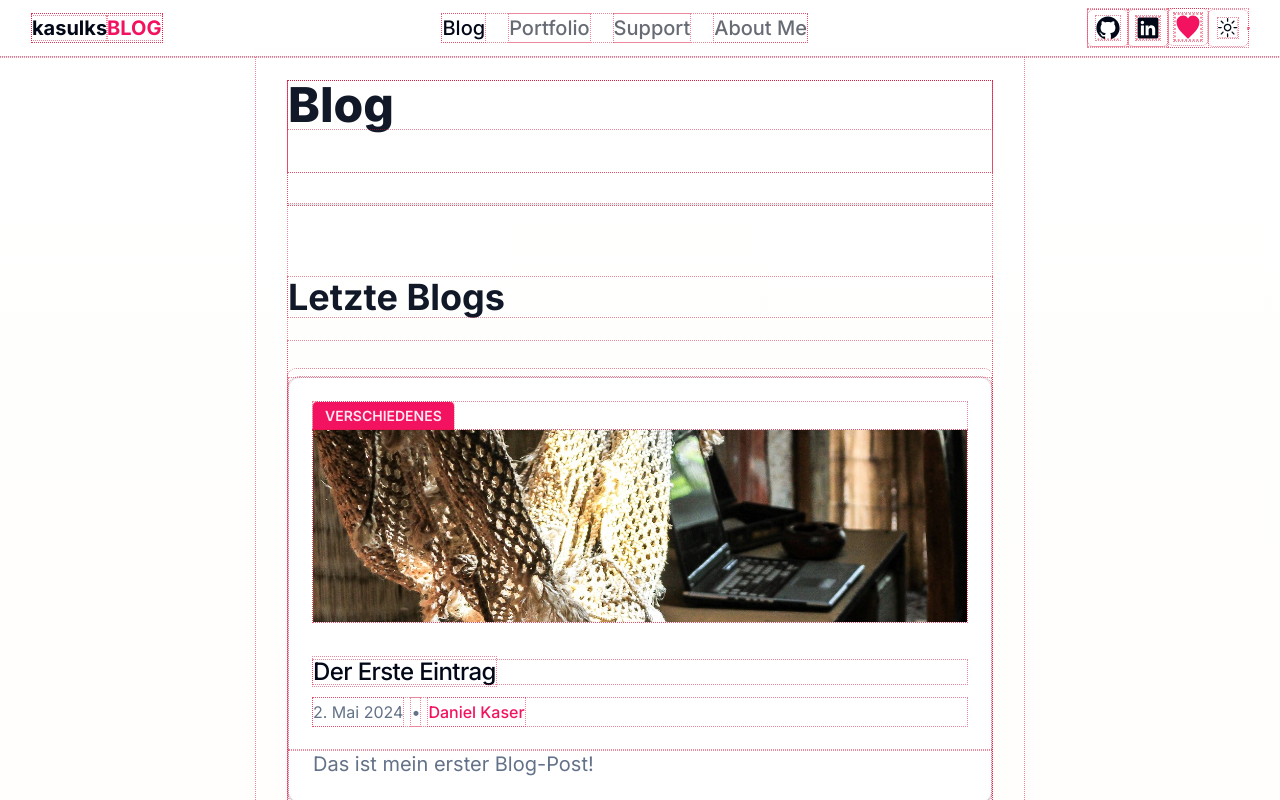
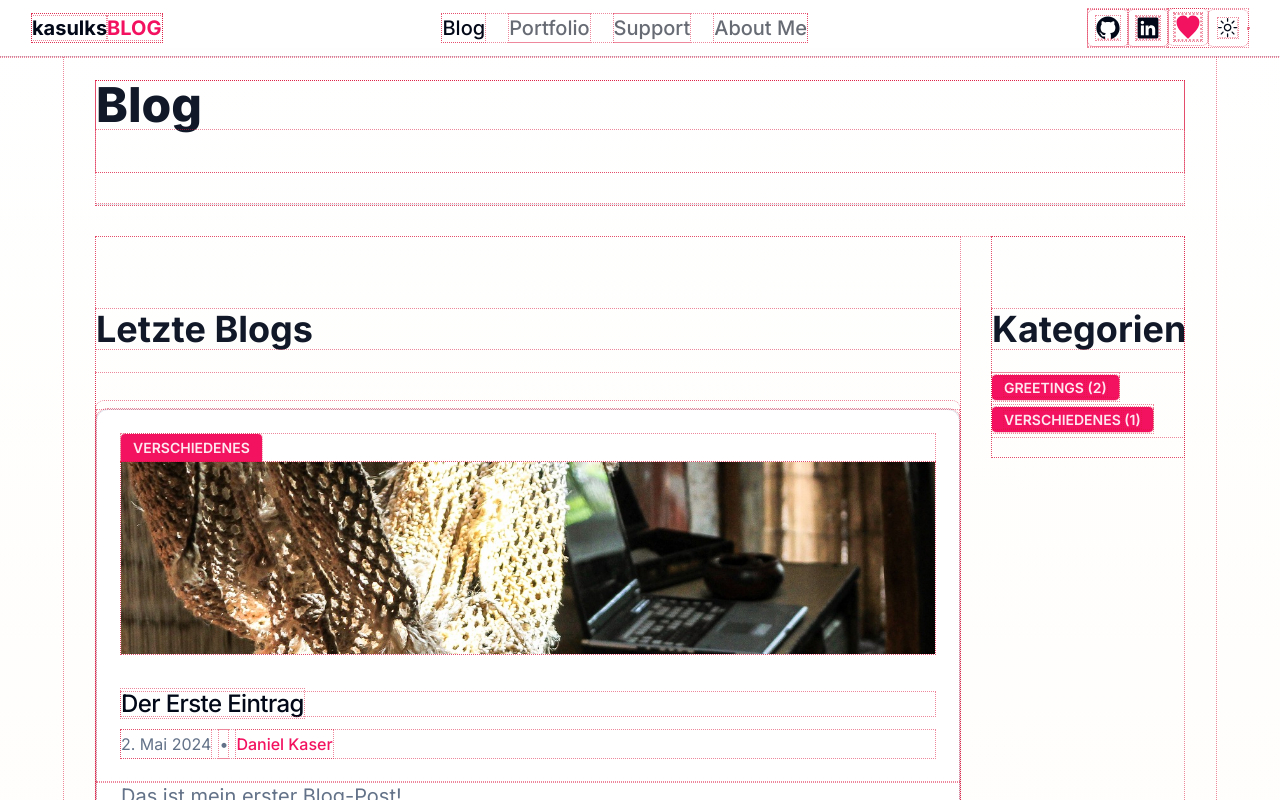
Before and after one commit to kasulk/blog, a Next.js app: page /blog in a window 1280 px wide. Shown: the top 800 px of the page. Built offline with nearby package versions, Linux system fonts and the light colour scheme.

Commit message:
add sidebar to blog overview page

```diff
--- a/src/app/blog/layout.tsx
+++ /dev/null
@@ -1,19 +0,0 @@
-import { BlogCategoryCloud } from "@/components";
-
-type BlogSectionLayoutProps = {
-  children: React.ReactNode;
-};
-
-export default function BlogSectionLayout({
-  children,
-}: BlogSectionLayoutProps) {
-  return (
-    <>
-      <section>{children}</section>
-      <hr className="flex sm:hidden" />
-      <section>
-        <BlogCategoryCloud />
-      </section>
-    </>
-  );
-}
--- a/src/app/blog/page.tsx
+++ b/src/app/blog/page.tsx
@@ -1,5 +1,6 @@
 import { Metadata } from "next";
 import { PageHeader, H2, BlogPostsList } from "@/components";
+import { Sidebar, BlogCategoryCloud } from "@/components/Sidebar";
 import { getBlogs } from "@/lib/blogFetchers";
 import { formatBlogs } from "@/lib/blogFetchers/utils";
 import { siteConfig } from "@/config";
@@ -17,8 +18,16 @@ export default async function Blog() {
     <>
       <PageHeader>Blog</PageHeader>
 
-      <H2>Letzte Blogs</H2>
-      <BlogPostsList blogs={formattedBlogs} />
+      <div className="flex flex-col items-center gap-8 md:flex-row md:items-start">
+        <section>
+          <H2>Letzte Blogs</H2>
+          <BlogPostsList blogs={formattedBlogs} />
+        </section>
+
+        <Sidebar>
+          <BlogCategoryCloud />
+        </Sidebar>
+      </div>
     </>
   );
 }
--- a/src/app/layout.tsx
+++ b/src/app/layout.tsx
@@ -37,7 +37,7 @@ export default function RootLayout({ children }: RootLayoutProps) {
         <Providers>
           <div className="relative flex min-h-dvh flex-col">
             <SiteHeader />
-            <main className="container prose mx-auto max-w-3xl py-6 dark:prose-invert">
+            <main className="container prose mx-auto max-w-6xl py-6 dark:prose-invert">
               {children}
             </main>
             <SiteFooter />
--- a/src/components/BlogCategoryCloud.tsx
+++ b/src/components/Sidebar/BlogCategoryCloud.tsx
@@ -10,8 +10,8 @@ export async function BlogCategoryCloud() {
   const categoriesWithCounts = getCategoriesWithCounts(formattedBlogs);
 
   return (
-    <>
-      <H2>Blog Kategorien</H2>
+    <section>
+      <H2>Kategorien</H2>
       <ul className="flex list-none flex-wrap ps-0">
         {Object.entries(categoriesWithCounts).map(([category, count], i) => (
           <li
@@ -27,6 +27,6 @@ export async function BlogCategoryCloud() {
           </li>
         ))}
       </ul>
-    </>
+    </section>
   );
 }
--- a/src/components/BlogRelatedPosts.tsx
+++ b/src/components/Sidebar/BlogRelatedPosts.tsx
@@ -22,7 +22,7 @@ export async function BlogRelatedPosts({ slug, category }: Props) {
   if (!formattedAndShuffledBlogs.length) return;
 
   return (
-    <>
+    <section>
       <hr className="flex sm:hidden" />
       <H2>Verwandte Posts</H2>
       <ul className="flex list-none flex-col ps-0">
@@ -46,6 +46,6 @@ export async function BlogRelatedPosts({ slug, category }: Props) {
           </li>
         ))}
       </ul>
-    </>
+    </section>
   );
 }
--- /dev/null
+++ b/src/components/Sidebar/Sidebar.tsx
@@ -0,0 +1,14 @@
+type Props = {
+  children: React.ReactNode;
+};
+
+export function Sidebar({ children }: Props) {
+  return (
+    <aside
+      id="sidebar"
+      className={`flex max-w-48 justify-start space-x-4 space-y-4 md:flex-col`}
+    >
+      {children}
+    </aside>
+  );
+}
--- /dev/null
+++ b/src/components/Sidebar/SidebarContent.tsx
@@ -0,0 +1,14 @@
+import { getBlogs } from "@/lib/blogFetchers";
+import { BlogCategoryCloud } from ".";
+import { BlogRelatedPosts } from ".";
+
+export async function SidebarContent() {
+  const blogs = await getBlogs();
+
+  return (
+    <>
+      {/* <BlogCategoryCloud blogs={blogs} /> */}
+      {/* <BlogRelatedPosts /> */}
+    </>
+  );
+}
--- /dev/null
+++ b/src/components/Sidebar/index.ts
@@ -0,0 +1,5 @@
+export * from "./Sidebar";
+export * from "./SidebarContent";
+
+export * from "./BlogCategoryCloud";
+export * from "./BlogRelatedPosts";
--- a/src/components/index.ts
+++ b/src/components/index.ts
@@ -14,8 +14,6 @@ export * from "./AffiliateLink";
 export * from "./SupportButton";
 
 export * from "./BlogCard";
-export * from "./BlogCategoryCloud";
 export * from "./BlogPostsList";
-export * from "./BlogRelatedPosts";
 export * from "./CategoryBadge";
 export * from "./CamelCaseHighlighter";
```
